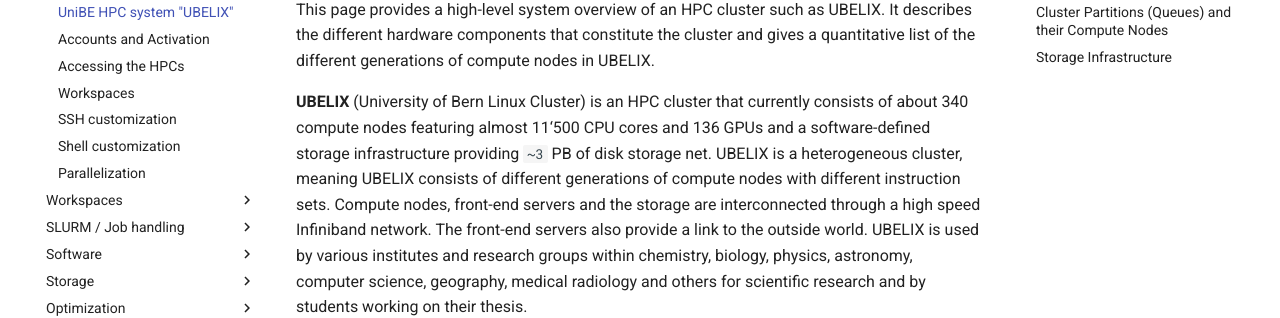
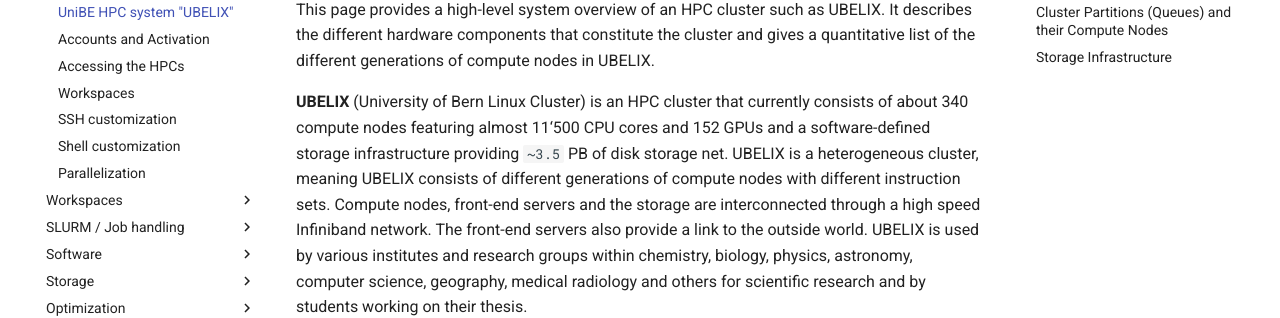
Before and after one commit to hpc-unibe-ch/hpc-unibe-ch.github.io, an MkDocs documentation site: the page built from docs/getting-Started/ubelix-overview.md, in a window 1280 px wide and 900 px high. Shown: the part 234-552 px from the top of the window. Built offline with MkDocs 1.6.1 and Material for MkDocs 9.7.7, drawn with Linux system fonts in a browser that asks for light colours; comment, search, counter and statistics services are not loaded.

Commit message:
Fix some cluster numbers
... as the wrong ones were used lately in a report.

```diff
--- a/docs/getting-Started/ubelix-overview.md
+++ b/docs/getting-Started/ubelix-overview.md
@@ -4,7 +4,7 @@
 
 This page provides a high-level system overview of an HPC cluster such as UBELIX. It describes the different hardware components that constitute the cluster and gives a quantitative list of the different generations of compute nodes in UBELIX.
 
-**UBELIX** (University of Bern Linux Cluster) is an HPC cluster that currently consists of about 340 compute nodes featuring almost 11'500 CPU cores and 136 GPUs and a software-defined storage infrastructure providing `~3` PB of disk storage net. UBELIX is a heterogeneous cluster, meaning UBELIX consists of different generations of compute nodes with different instruction sets. Compute nodes, front-end servers and the storage are interconnected through a high speed Infiniband network. The front-end servers also provide a link to the outside world. UBELIX is used by various institutes and research groups within chemistry, biology, physics, astronomy, computer science, geography, medical radiology and others for scientific research and by students working on their thesis.
+**UBELIX** (University of Bern Linux Cluster) is an HPC cluster that currently consists of about 340 compute nodes featuring almost 11'500 CPU cores and 152 GPUs and a software-defined storage infrastructure providing `~3.5` PB of disk storage net. UBELIX is a heterogeneous cluster, meaning UBELIX consists of different generations of compute nodes with different instruction sets. Compute nodes, front-end servers and the storage are interconnected through a high speed Infiniband network. The front-end servers also provide a link to the outside world. UBELIX is used by various institutes and research groups within chemistry, biology, physics, astronomy, computer science, geography, medical radiology and others for scientific research and by students working on their thesis.
 
 ## High-level system overview
 
```
